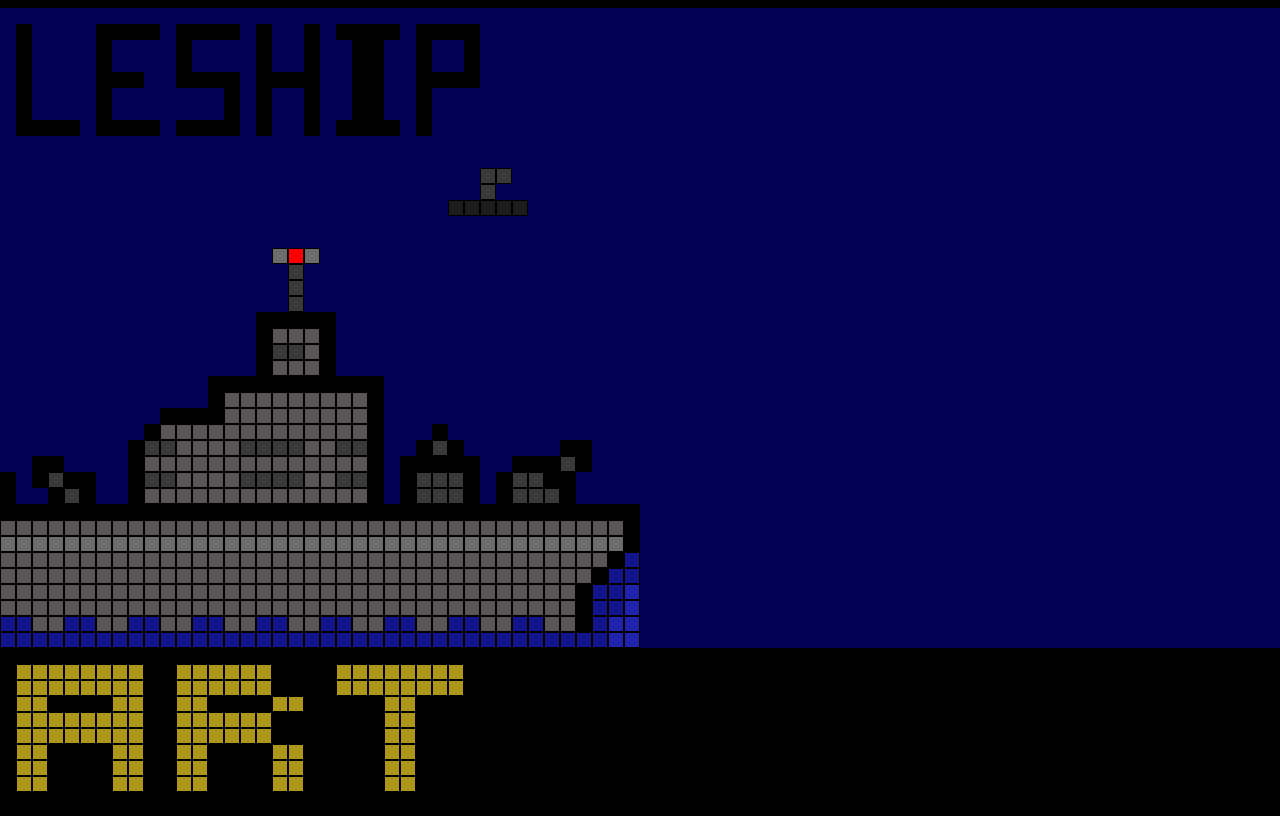
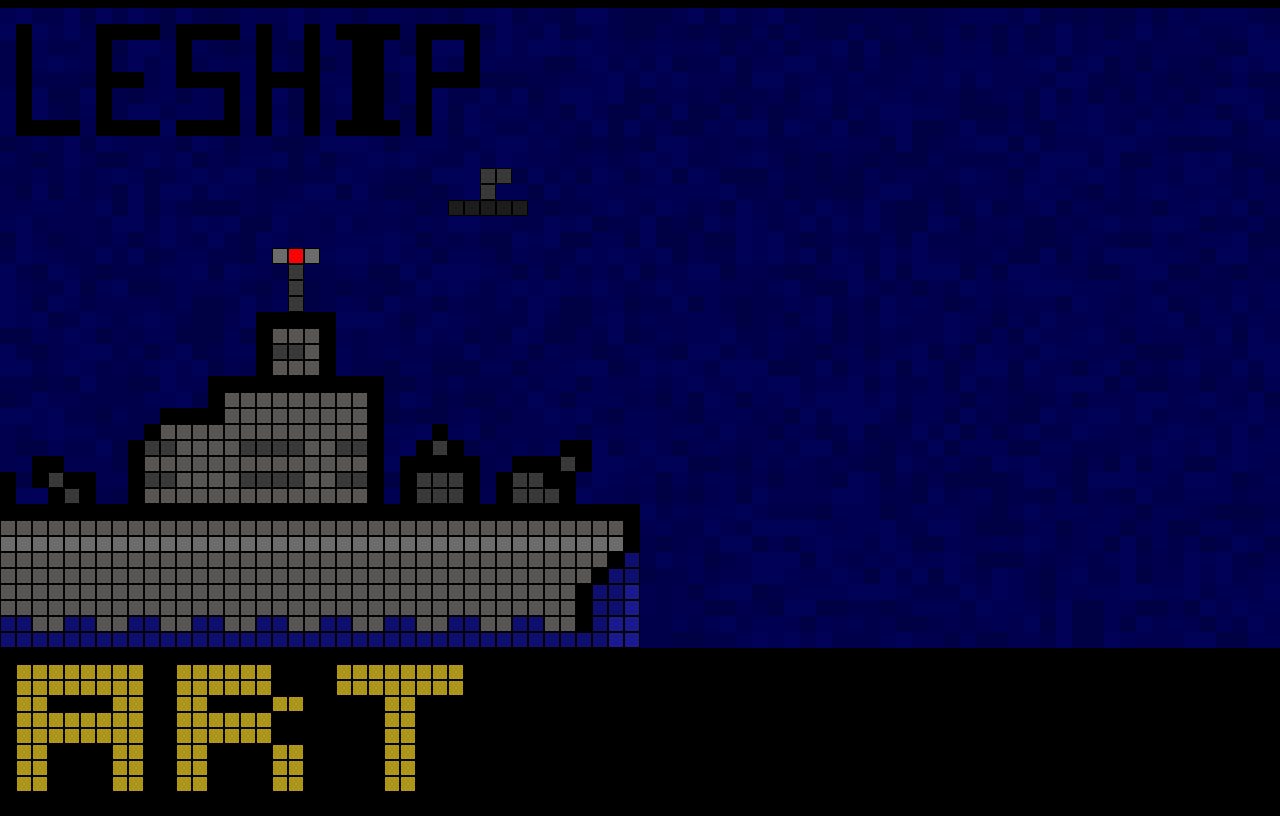
Before and after one commit to maryPopplns/battleship, a website built with webpack: page dist/index.html in a window 1280 px wide. Shown: the top 816 px of the page. Built offline with nearby package versions, Linux system fonts and the light colour scheme.

Commit message:
textured water

```diff
--- /dev/null
+++ b/src/components/ui/homepage/css/index.css
@@ -0,0 +1,3 @@
+@import './global.css';
+@import './ships.css';
+@import './water.css';
--- a/src/components/ui/homepage/css/ships.css
+++ b/src/components/ui/homepage/css/ships.css
@@ -21,24 +21,16 @@
   background: #393939;
 }
 
-.surrounding_water_dark {
-  background-color: #13138c;
-}
-
-.surrounding_water_light {
-  background-color: #2222b1;
-}
-
 .sub {
   background: #1c1c1c;
 }
 
-.antenna_off {
+.periscope_off {
   border: none;
   background: #010157;
 }
 
-.antenna_on {
+.periscope_on {
   background: #393939;
 }
 
--- /dev/null
+++ b/src/components/ui/homepage/css/water.css
@@ -0,0 +1,39 @@
+@import './animator.css';
+
+:root {
+  --water: #010157;
+}
+
+.surrounding_water_dark {
+  background-color: #13138c;
+  animation: opacity 3s linear infinite;
+}
+
+.surrounding_water_light {
+  background-color: #2222b1;
+  animation: opacity 3s linear infinite;
+}
+
+.blue1 {
+  background: var(--water);
+}
+
+.blue2 {
+  background: var(--water);
+  opacity: 95%;
+}
+
+.blue3 {
+  background: var(--water);
+  opacity: 90%;
+}
+
+.blue4 {
+  background: var(--water);
+  opacity: 85%;
+}
+
+.blue5 {
+  background: var(--water);
+  opacity: 80%;
+}
--- a/src/components/ui/homepage/helpers/animations.js
+++ b/src/components/ui/homepage/helpers/animations.js
@@ -2,20 +2,20 @@ export default function animations() {
   const PERISCOPE_SPINNER = () => {
     const LEFT_TILE = document.getElementById(759);
     const RIGHT_TILE = document.getElementById(761);
-    LEFT_TILE.classList.add('antenna_off');
-    RIGHT_TILE.classList.add('antenna_on');
+    LEFT_TILE.classList.add('periscope_off');
+    RIGHT_TILE.classList.add('periscope_on');
     LEFT_TILE.classList.remove('water');
     RIGHT_TILE.classList.remove('water');
     if (LEFT_TILE.classList.value.includes('on')) {
-      LEFT_TILE.classList.add('antenna_off');
-      RIGHT_TILE.classList.add('antenna_on');
-      LEFT_TILE.classList.remove('antenna_on');
-      RIGHT_TILE.classList.remove('antenna_off');
+      LEFT_TILE.classList.add('periscope_off');
+      RIGHT_TILE.classList.add('periscope_on');
+      LEFT_TILE.classList.remove('periscope_on');
+      RIGHT_TILE.classList.remove('periscope_off');
     } else {
-      LEFT_TILE.classList.add('antenna_on');
-      RIGHT_TILE.classList.add('antenna_off');
-      LEFT_TILE.classList.remove('antenna_off');
-      RIGHT_TILE.classList.remove('antenna_on');
+      LEFT_TILE.classList.add('periscope_on');
+      RIGHT_TILE.classList.add('periscope_off');
+      LEFT_TILE.classList.remove('periscope_off');
+      RIGHT_TILE.classList.remove('periscope_on');
     }
   };
 
@@ -59,15 +59,18 @@ export default function animations() {
     }
   };
 
-  // const WATER_FLICKER = () => {
-  //   const WATER_TILES = Array.from(document.getElementsByClassName('water'));
-
-  // };
+  (function water_flicker() {
+    const WATER_TILES = Array.from(document.getElementsByClassName('water'));
+    WATER_TILES.map((tile) => {
+      tile.classList.add('water_flicker');
+      // setTimeout(() => {
+      // }, 10);
+    });
+  })();
 
   const SUB_ANIMATION = setInterval(PERISCOPE_SPINNER, 1000);
   const BOAT1 = setInterval(RADAR_SPINNER1, 1000);
   const BOAT2 = setInterval(RADAR_SPINNER2, 1500);
-  // const WATER = setInterval(WATER_FLICKER, 500);
 
   return { SUB_ANIMATION, BOAT1, BOAT2 };
 }
--- a/src/components/ui/homepage/color_battleship.js
+++ b/src/components/ui/homepage/helpers/color_battleship.js
@@ -1,5 +1,5 @@
-import { EZ_TILE_COLORIZER } from './helpers/helpers.js';
-import BATTLESHIP from './helpers/battleship_tiles.js';
+import { EZ_TILE_COLORIZER } from './helpers.js';
+import BATTLESHIP from './battleship_tiles.js';
 
 export default function color_battleship() {
   for (let letter in BATTLESHIP) {
--- a/src/components/ui/homepage/color_ship_tiles.js
+++ b/src/components/ui/homepage/helpers/color_ship_tiles.js
@@ -1,5 +1,5 @@
-import { CARRIER, DESTROYER, SUBMARINE } from './helpers/ship_tiles.js';
-import { EZ_TILE_COLORIZER } from './helpers/helpers.js';
+import { CARRIER, DESTROYER, SUBMARINE } from './ship_tiles.js';
+import { EZ_TILE_COLORIZER } from './helpers.js';
 
 export default function color_ship_tiles() {
   EZ_TILE_COLORIZER(CARRIER.black_outline, 'ship_hull_outline');
@@ -23,4 +23,6 @@ export default function color_ship_tiles() {
 
   EZ_TILE_COLORIZER(SUBMARINE.hull, 'sub');
   EZ_TILE_COLORIZER(SUBMARINE.dark_gray, 'dark_gray');
+  EZ_TILE_COLORIZER(SUBMARINE.left_periscope, 'periscope_on');
+  EZ_TILE_COLORIZER(SUBMARINE.right_periscope, 'periscope_off');
 }
--- a/src/components/ui/homepage/color_start_tiles.js
+++ b/src/components/ui/homepage/helpers/color_start_tiles.js
@@ -1,4 +1,4 @@
-import START from './helpers/start_tiles.js';
+import START from './start_tiles.js';
 
 export default function color_start_tiles() {
   const ALL = START.all;
--- /dev/null
+++ b/src/components/ui/homepage/helpers/color_water.js
@@ -0,0 +1,8 @@
+export default function color_water() {
+  const CLASSES = ['blue1', 'blue2', 'blue3', 'blue4', 'blue5'];
+  const WATER_TILES = Array.from(document.getElementsByClassName('water'));
+  WATER_TILES.map((tile) => {
+    const RANDOM_NUMBER = Math.floor(Math.random() * 5);
+    tile.classList.add(CLASSES[RANDOM_NUMBER]);
+  });
+}
--- a/src/components/ui/homepage/helpers/ship_tiles.js
+++ b/src/components/ui/homepage/helpers/ship_tiles.js
@@ -49,8 +49,8 @@ const DESTROYER = {
 const SUBMARINE = {
   hull: [],
   dark_gray: [760, 830],
-  surrounding_water_dark: [],
-  surrounding_water_light: [],
+  left_periscope: [759],
+  right_periscope: [761],
 };
 
 (function carrier_ez_loader() {
--- a/src/components/ui/homepage/homepage.js
+++ b/src/components/ui/homepage/homepage.js
@@ -1,13 +1,15 @@
-import render_tiles from './render_tiles.js';
-import color_start_tiles from './color_start_tiles.js';
-import color_ship_tiles from './color_ship_tiles.js';
-import color_battleship from './color_battleship.js';
+import render_tiles from './helpers/render_tiles.js';
+import color_start_tiles from './helpers/color_start_tiles.js';
+import color_ship_tiles from './helpers/color_ship_tiles.js';
+import color_battleship from './helpers/color_battleship.js';
 import animations from './helpers/animations.js';
+import color_water from './helpers/color_water.js';
 
 export default function homepage() {
   render_tiles();
   color_start_tiles();
   color_ship_tiles();
   color_battleship();
+  color_water();
   animations();
 }
--- a/src/index.css
+++ b/src/index.css
@@ -1,2 +1 @@
-@import './components/ui/homepage/css/homepage.css';
-@import './components/ui/homepage/css/ships.css';
+@import './components/ui/homepage/css/index.css';
```
Also changed, not shown: src/components/ui/homepage/css/global.css (renamed from src/components/ui/homepage/css/homepage.css), src/components/ui/homepage/helpers/render_tiles.js (renamed from src/components/ui/homepage/render_tiles.js).
